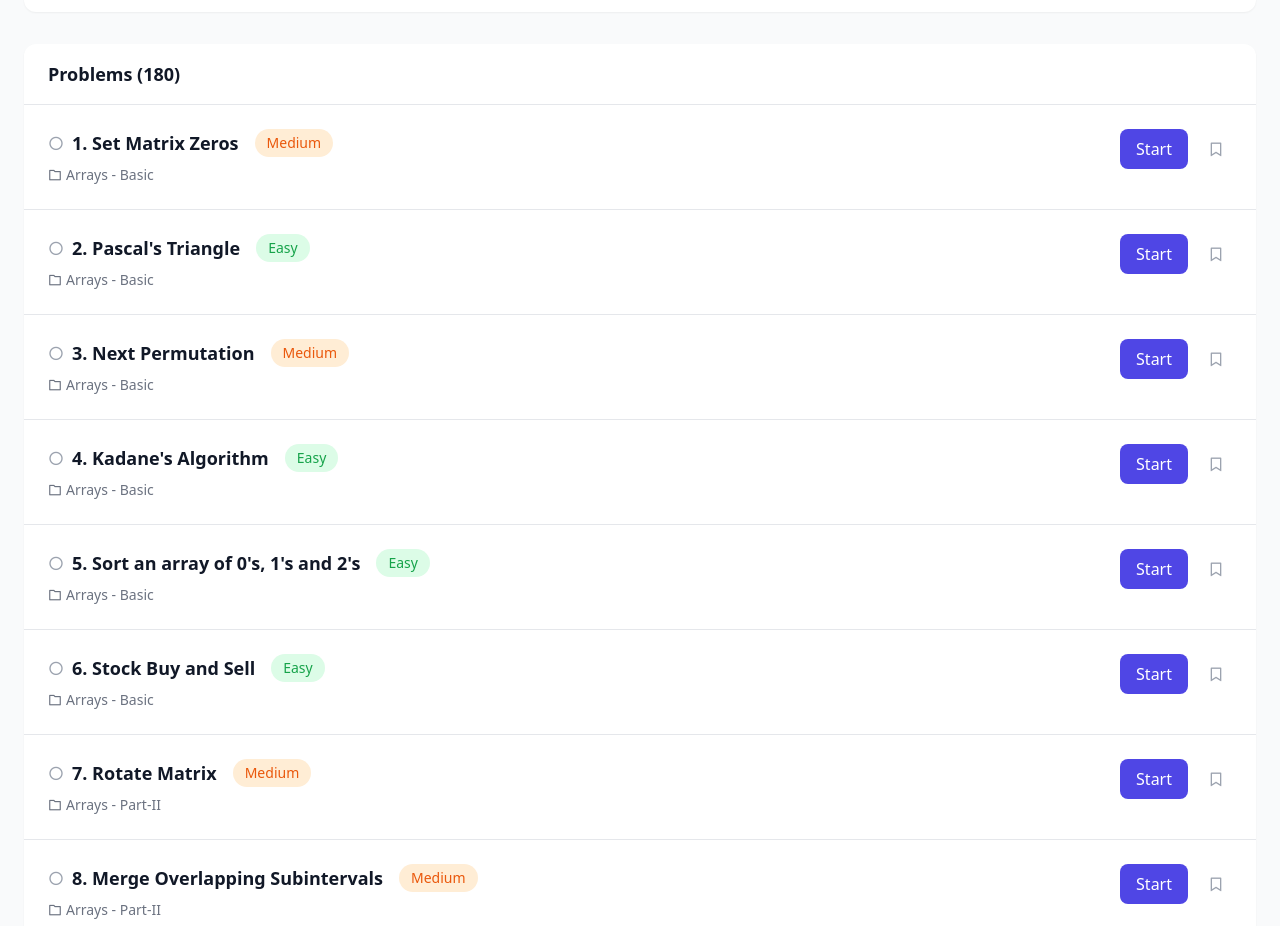
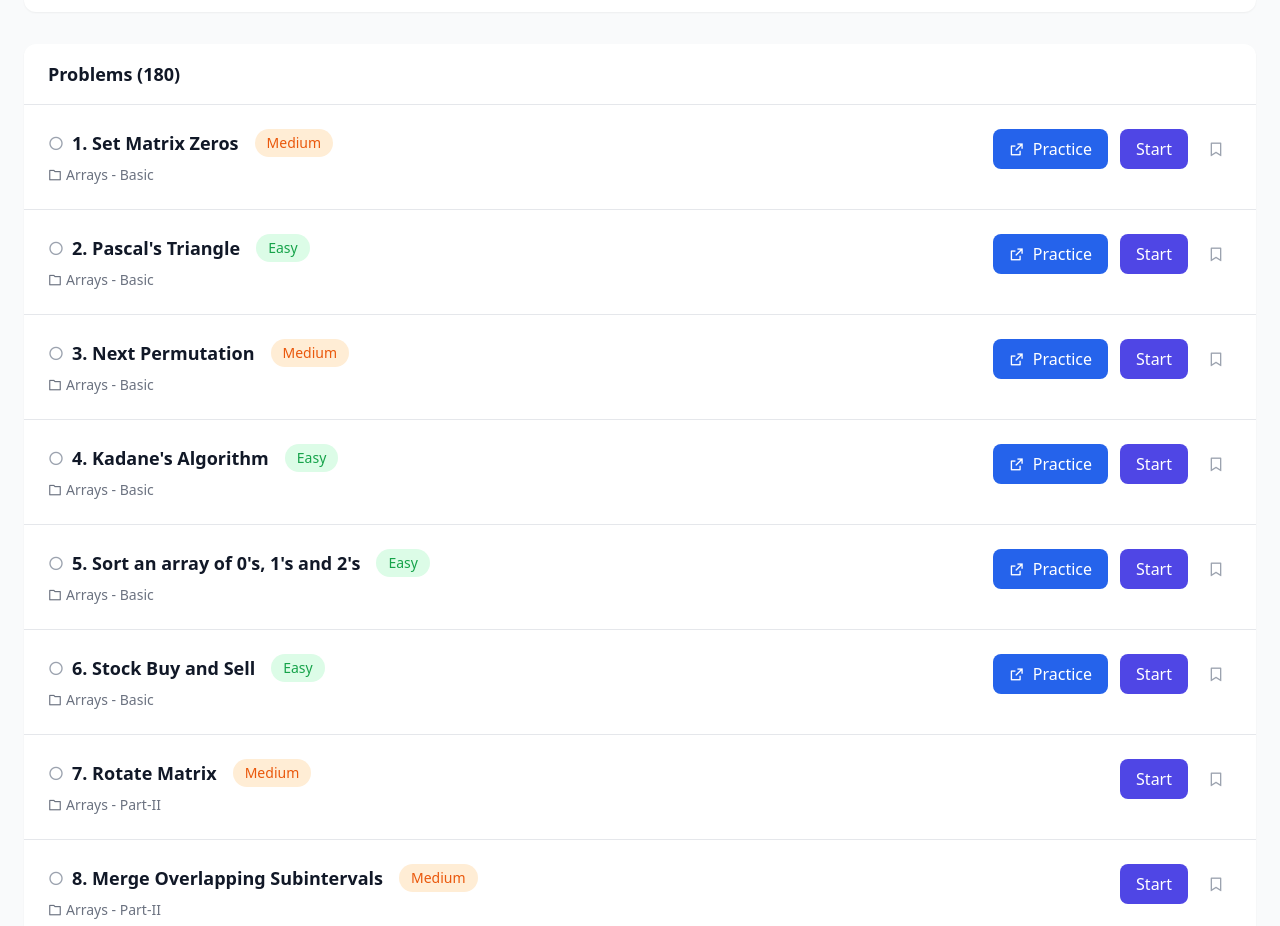
Before and after one commit to ShridhiGupta/DSA-Flow, a Next.js app: page /practice/swe-180 in a window 1280 px wide. Shown: the part 880-1806 px from the top of the page. Built offline with nearby package versions, Linux system fonts and the light colour scheme.

Commit message:
Added the links of arrays questions and tested

```diff
--- a/app/practice/swe-180/page.tsx
+++ b/app/practice/swe-180/page.tsx
@@ -9,12 +9,12 @@ export default function SWE180() {
 
   const problems = [
     // Arrays - Basic
-    { id: 1, title: "Set Matrix Zeros", category: "Arrays - Basic", difficulty: "Medium", solved: false },
-    { id: 2, title: "Pascal's Triangle", category: "Arrays - Basic", difficulty: "Easy", solved: false },
-    { id: 3, title: "Next Permutation", category: "Arrays - Basic", difficulty: "Medium", solved: false },
-    { id: 4, title: "Kadane's Algorithm", category: "Arrays - Basic", difficulty: "Easy", solved: false },
-    { id: 5, title: "Sort an array of 0's, 1's and 2's", category: "Arrays - Basic", difficulty: "Easy", solved: false },
-    { id: 6, title: "Stock Buy and Sell", category: "Arrays - Basic", difficulty: "Easy", solved: false },
+    { id: 1, title: "Set Matrix Zeros", category: "Arrays - Basic", difficulty: "Medium", solved: false, link: "https://leetcode.com/problems/set-matrix-zeroes/" },
+    { id: 2, title: "Pascal's Triangle", category: "Arrays - Basic", difficulty: "Easy", solved: false, link: "https://leetcode.com/problems/pascals-triangle/" },
+    { id: 3, title: "Next Permutation", category: "Arrays - Basic", difficulty: "Medium", solved: false, link: "https://leetcode.com/problems/next-permutation/" },
+    { id: 4, title: "Kadane's Algorithm", category: "Arrays - Basic", difficulty: "Easy", solved: false, link: "https://leetcode.com/problems/maximum-subarray/" },
+    { id: 5, title: "Sort an array of 0's, 1's and 2's", category: "Arrays - Basic", difficulty: "Easy", solved: false, link: "https://leetcode.com/problems/sort-colors/" },
+    { id: 6, title: "Stock Buy and Sell", category: "Arrays - Basic", difficulty: "Easy", solved: false, link: "https://leetcode.com/problems/best-time-to-buy-and-sell-stock/" },
 
     // Arrays - Part-II
     { id: 7, title: "Rotate Matrix", category: "Arrays - Part-II", difficulty: "Medium", solved: false },
@@ -462,6 +462,17 @@ export default function SWE180() {
                   </div>
 
                   <div className="flex items-center space-x-3 ml-6">
+                    {problem.link && (
+                      <a
+                        href={problem.link}
+                        target="_blank"
+                        rel="noopener noreferrer"
+                        className="px-4 py-2 bg-blue-600 text-white rounded-lg hover:bg-blue-700 transition-colors cursor-pointer whitespace-nowrap"
+                      >
+                        <i className="ri-external-link-line mr-2"></i>
+                        Practice
+                      </a>
+                    )}
                     <button className="px-4 py-2 bg-indigo-600 text-white rounded-lg hover:bg-indigo-700 transition-colors cursor-pointer whitespace-nowrap">
                       {problem.solved ? 'Review' : 'Start'}
                     </button>
```
